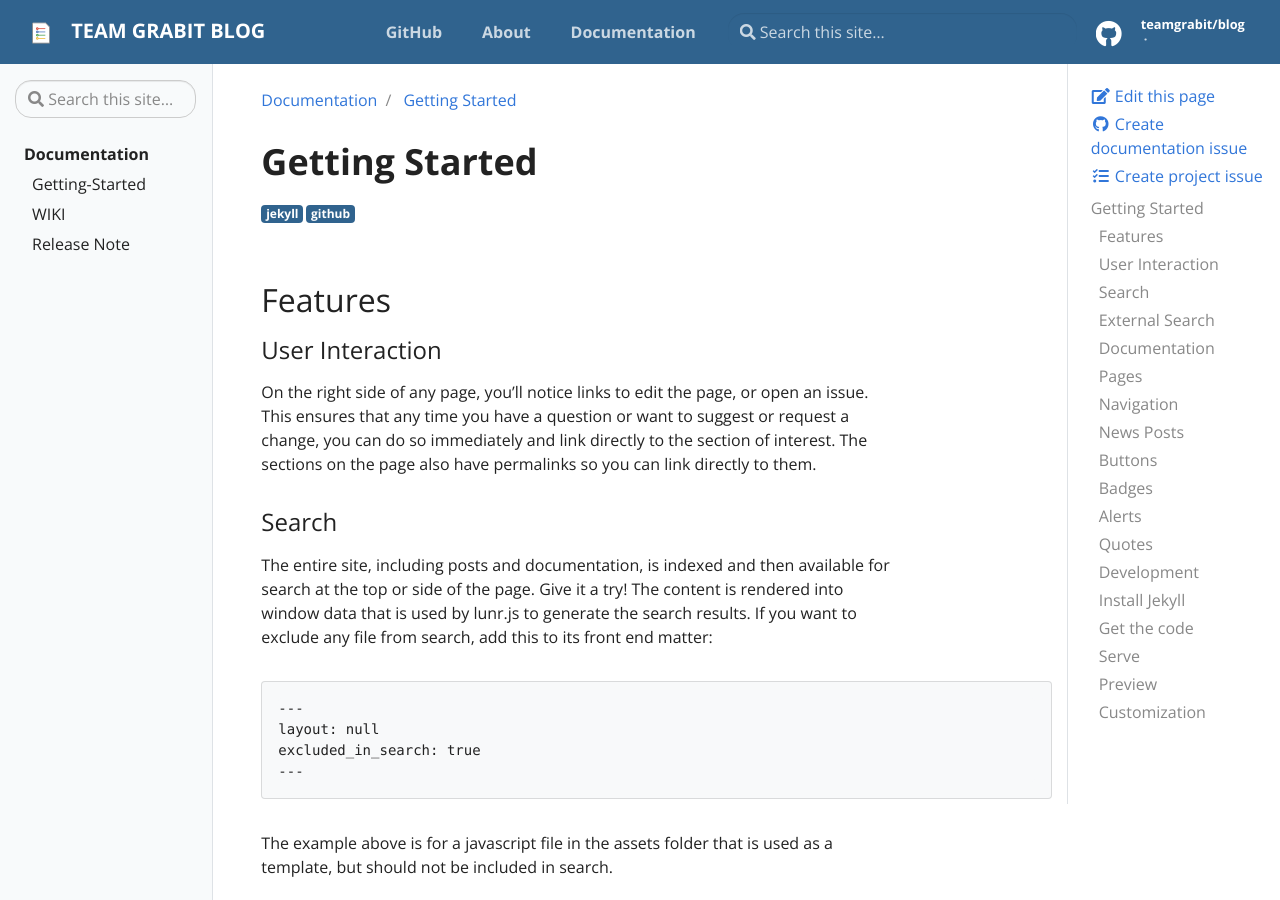
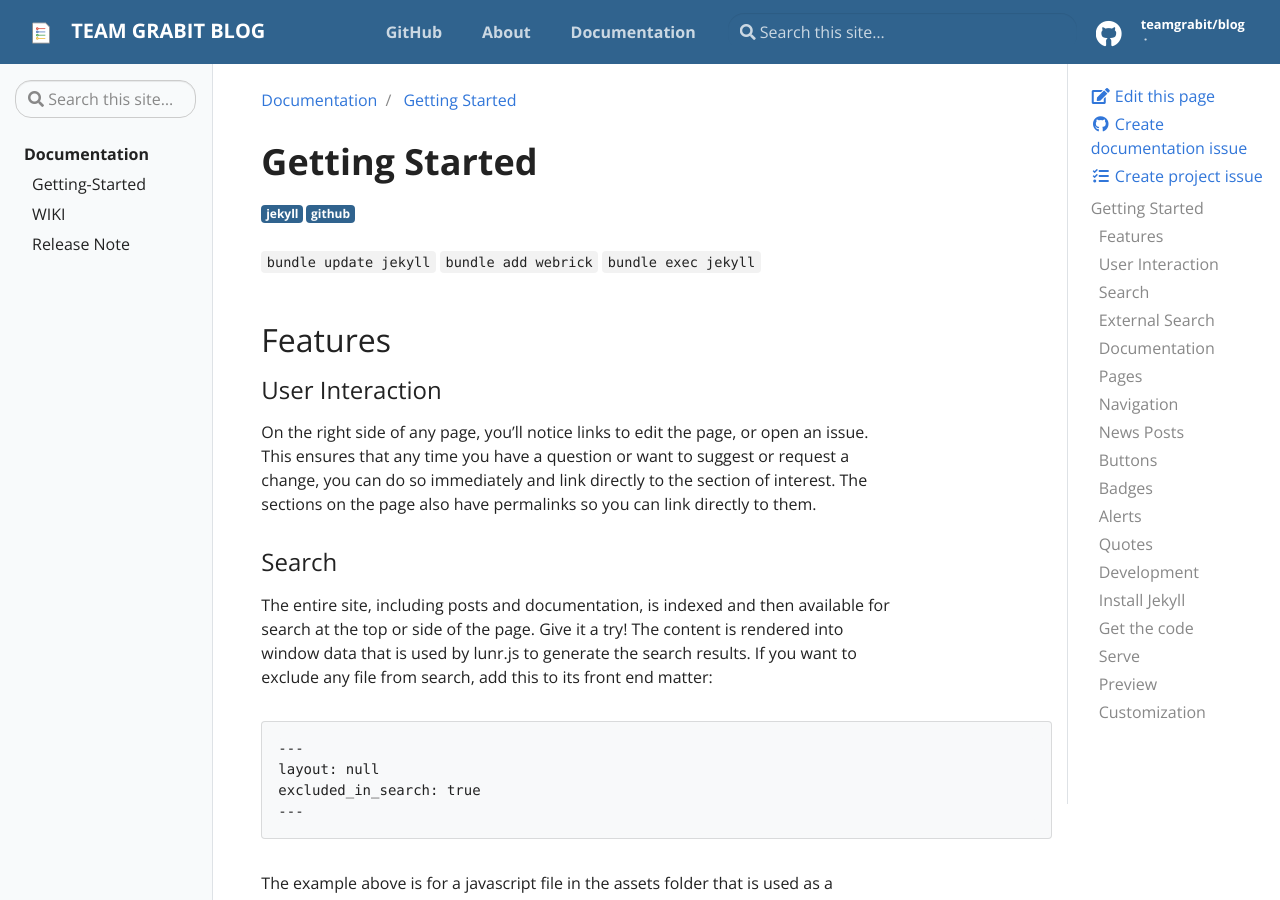
Before and after one commit to TeamGrabit/blog, a Jekyll site: the page built from _docs/getting-started.md, in a window 1280 px wide and 900 px high. Built offline with Jekyll 4.4.1, drawn with Linux system fonts in a browser that asks for light colours.

Commit message:
Update getting-started.md

```diff
--- a/_docs/getting-started.md
+++ b/_docs/getting-started.md
@@ -7,6 +7,10 @@ description: Getting started with Docsy Jekyll
 ---
 
 # Getting Started
+
+`bundle update jekyll`
+`bundle add webrick`
+`bundle exec jekyll`
 
 ## Features
 
```
